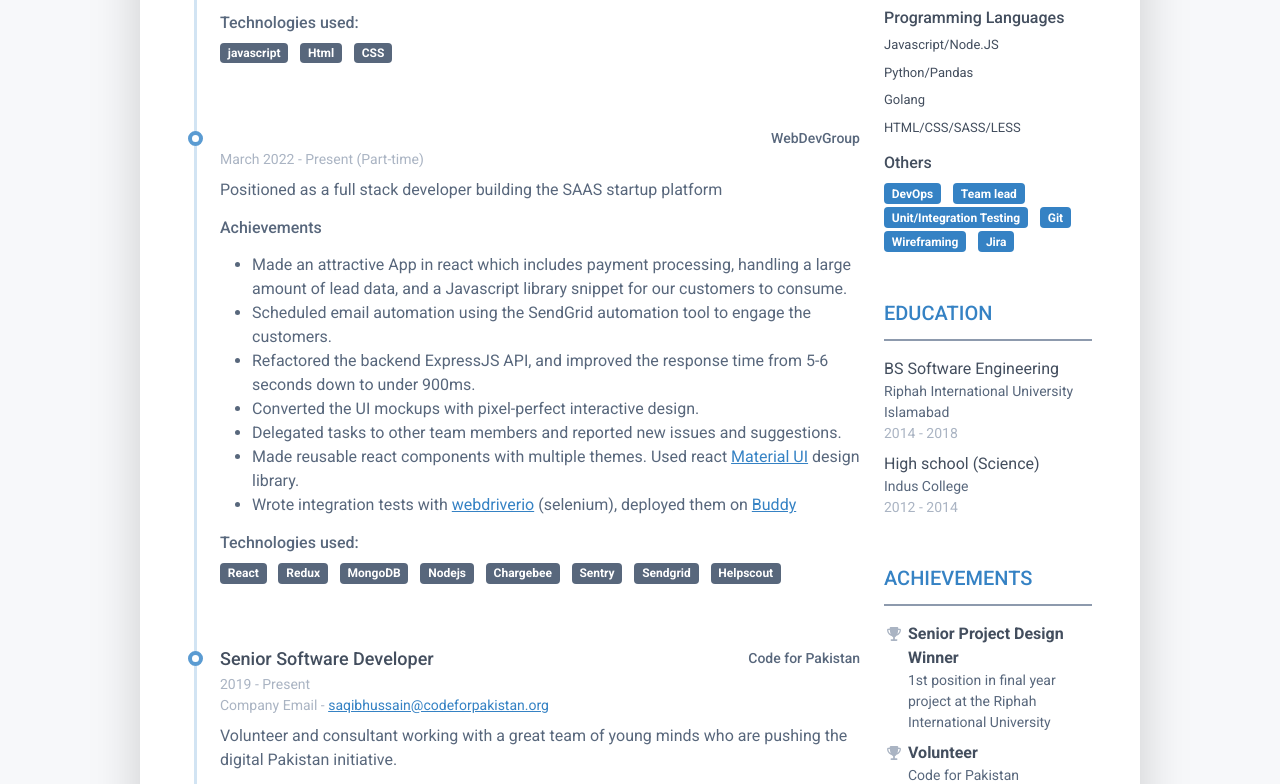
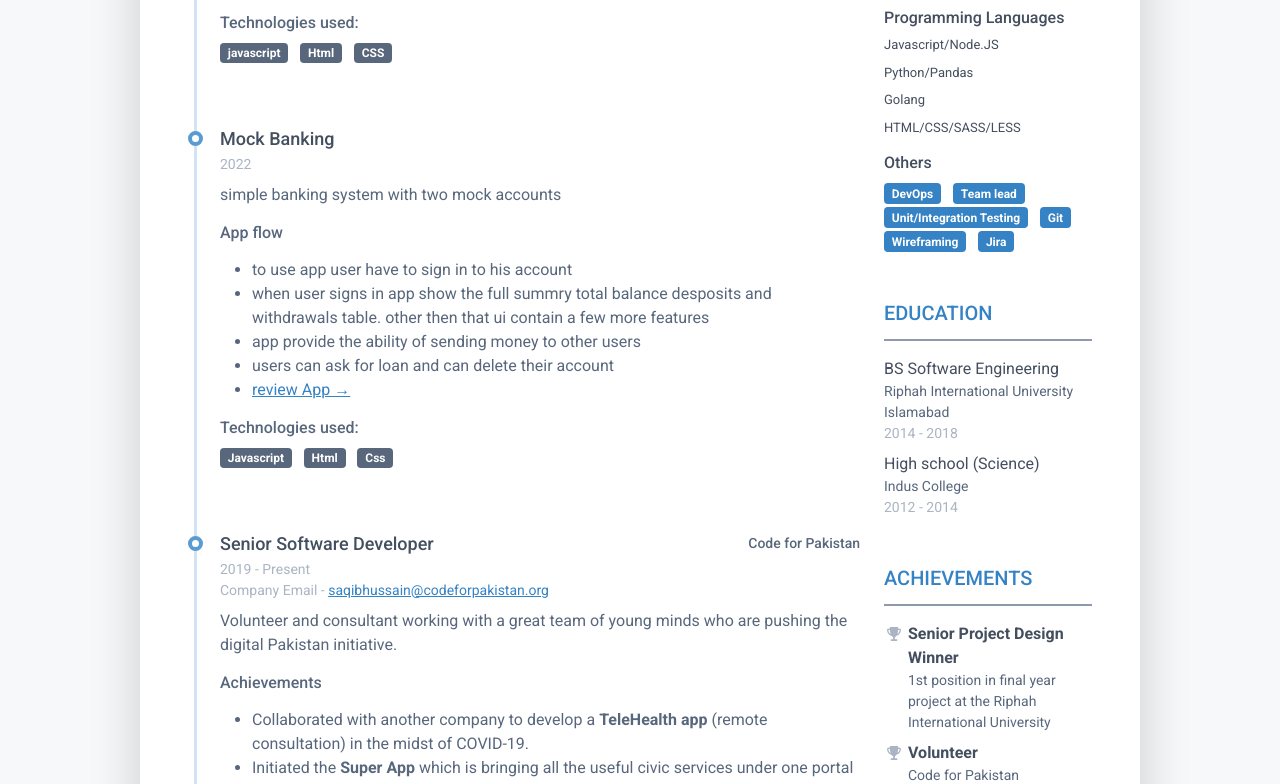
Before and after one commit to farooqwd/farooqwd, a plain HTML site: page Farooq/index.html in a window 1280 px wide. Shown: the part 887-1671 px from the top of the page. Drawn offline with Linux system fonts and the light colour scheme.

Commit message:
added project mock banking

```diff
--- a/Farooq/index.html
+++ b/Farooq/index.html
@@ -65,7 +65,7 @@
 										<div class="resume-timeline-item-header mb-2">
 											<div class="d-flex flex-column flex-md-row">
 												<h3 class="resume-position-title font-weight-bold mb-1">Piggy Game</h3>
-												<div class="resume-company-name ms-auto">Build as Practice</div>
+												<!-- <div class="resume-company-name ms-auto"></div> -->
 											</div>
 											<!--//row-->
 											<div class="resume-position-time">2022</div>
@@ -97,35 +97,28 @@
 									<article class="resume-timeline-item position-relative pb-5">
 										<div class="resume-timeline-item-header mb-2">
 											<div class="d-flex flex-column flex-md-row">
-												<h3 class="resume-position-title font-weight-bold mb-1"></h3>
-												<div class="resume-company-name ms-auto">WebDevGroup</div>
+												<h3 class="resume-position-title font-weight-bold mb-1">Mock Banking</h3>
+												<!-- <div class="resume-company-name ms-auto">WebDevGroup</div> -->
 											</div><!--//row-->
-											<div class="resume-position-time">March 2022 - Present (Part-time)</div>
+											<div class="resume-position-time">2022</div>
 										</div><!--//resume-timeline-item-header-->
 										<div class="resume-timeline-item-desc">
-											<p>Positioned as a full stack developer building the SAAS startup platform</p>
-											<h4 class="resume-timeline-item-desc-heading font-weight-bold">Achievements</h4>
+											<p>simple banking system with two mock accounts</p>
+											<h4 class="resume-timeline-item-desc-heading font-weight-bold">App flow</h4>
 											<p>
 												<ul>
-													<li>Made an attractive App in react which includes payment processing, handling a large amount of lead data, and a Javascript library snippet for our customers to consume.</li>
-													<li>Scheduled email automation using the SendGrid automation tool to engage the customers.</li>
-													<li>Refactored the backend ExpressJS API, and improved the response time from 5-6 seconds down to under 900ms.</li>
-													<li>Converted the UI mockups with pixel-perfect interactive design.</li>
-													<li>Delegated tasks to other team members and reported new issues and suggestions.</li>
-													<li>Made reusable react components with multiple themes. Used react <a target="_blank" href="https://mui.com/">Material UI</a> design library.</li>
-													<li>Wrote integration tests with <a target="_blank" href="https://webdriver.io/">webdriverio</a> (selenium), deployed them on <a href="https://buddy.works/" target="_blank">Buddy</a> </li>
+													<li>to use app user have to sign in to his account</li>
+													<li>when user signs in app show the full summry total balance desposits and withdrawals table. other then that ui contain a few more features</li>
+													<li>app provide the ability of sending money to other users</li>
+													<li>users can ask for loan and can delete their account</li>
+													<li><a href="https://account-practice.netlify.app/?" class="">review App &rarr;</a></li>
 												</ul>
 											</p>
 											<h4 class="resume-timeline-item-desc-heading font-weight-bold">Technologies used:</h4>
 											<ul class="list-inline">
-												<li class="list-inline-item"><span class="badge bg-secondary badge-pill">React</span></li>
-												<li class="list-inline-item"><span class="badge bg-secondary badge-pill">Redux</span></li>
-												<li class="list-inline-item"><span class="badge bg-secondary badge-pill">MongoDB</span></li>
-												<li class="list-inline-item"><span class="badge bg-secondary badge-pill">Nodejs</span></li>
-												<li class="list-inline-item"><span class="badge bg-secondary badge-pill">Chargebee</span></li>
-												<li class="list-inline-item"><span class="badge bg-secondary badge-pill">Sentry</span></li>
-												<li class="list-inline-item"><span class="badge bg-secondary badge-pill">Sendgrid</span></li>
-												<li class="list-inline-item"><span class="badge bg-secondary badge-pill">Helpscout</span></li>
+												<li class="list-inline-item"><span class="badge bg-secondary badge-pill">Javascript</span></li>
+												<li class="list-inline-item"><span class="badge bg-secondary badge-pill">Html</span></li>
+												<li class="list-inline-item"><span class="badge bg-secondary badge-pill">Css</span></li>
 											</ul>
 										</div><!--//resume-timeline-item-desc-->
 									</article><!--//resume-timeline-item-->
```
